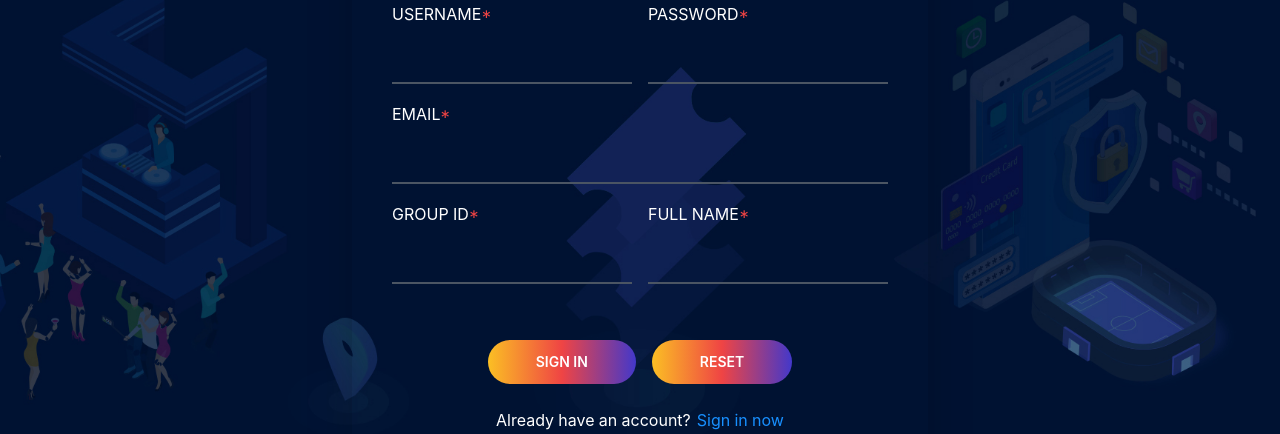
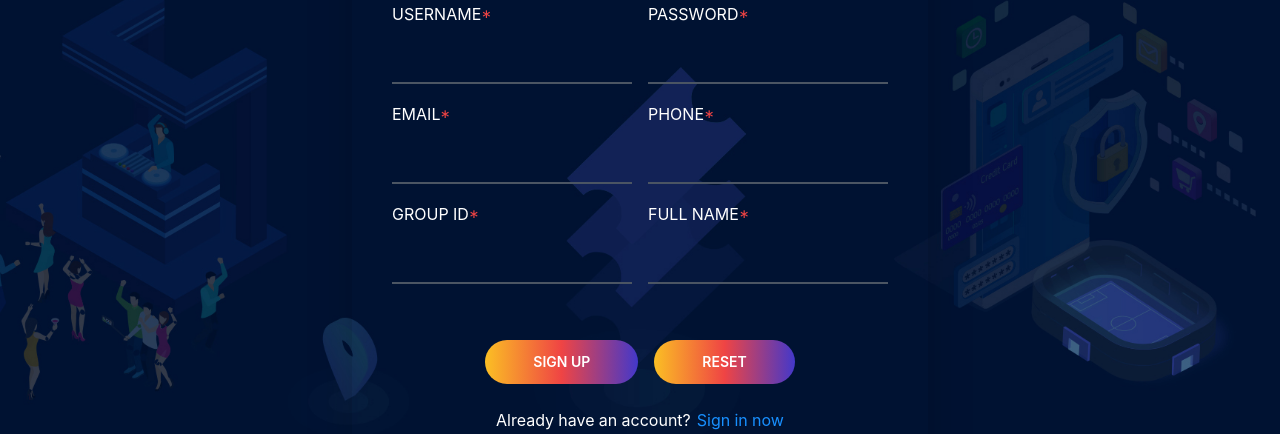
Before and after one commit to AndyLab9596/theater-booking, a React (Create React App) app in the folder browser-side/: page /signup in a window 1280 px wide. Shown: the part 206-640 px from the top of the page. Built offline with nearby package versions, Linux system fonts and the light colour scheme; no server answers.

Commit message:
create register user

```diff
--- a/browser-side/src/pages/SignUp/index.jsx
+++ b/browser-side/src/pages/SignUp/index.jsx
@@ -2,7 +2,12 @@ import { Form, Formik } from 'formik';
 import React, { useEffect } from 'react';
 import InputField from '../../components/InputField';
 import * as yup from 'yup';
-import { NavLink } from 'react-router-dom';
+import { NavLink, useHistory } from 'react-router-dom';
+import { useDispatch } from 'react-redux';
+import createAction from '../../store/actions/createAction';
+import { actionTypes } from '../../store/actions/Types';
+import { registerUser } from '../../store/actions/ManageUserAction';
+import { notification } from 'antd';
 
 const schema = yup.object().shape({
     taiKhoan: yup.string()
@@ -18,7 +23,18 @@ const schema = yup.object().shape({
 })
 
 const SignUpPage = () => {
-
+    const dispatch = useDispatch();
+    const history = useHistory();
+    const openNotification = (desc) => {
+        notification.open({
+            message: 'Something went wrong !!!',
+            description: desc,
+            style: {
+                backgroundColor: "#F87171",
+                color: "#fff"
+            }
+        });
+    };
 
     return (
         <Formik
@@ -32,7 +48,10 @@ const SignUpPage = () => {
             }}
             validationSchema={schema}
             onSubmit={(values) => {
-                console.log(values)
+                dispatch(registerUser(values,
+                    () => { history.push('/signin') },
+                    (desc) => { openNotification(desc) }
+                ))
             }}
         >
             {Formik => (
@@ -41,18 +60,19 @@ const SignUpPage = () => {
                         <p className="text-2xl text-green-500 font-semibold uppercase mb-3">Welcome to</p>
                         <h1 className="text-white text-4xl uppercase">My Theater App</h1>
                     </div>
-                    {console.log(Formik.values)}
+                    {/* {console.log(Formik.values)} */}
                     <Form className="space-y-12 ng-untouched ng-pristine ng-valid" autocomplete="off">
                         <div className="grid grid-cols-2 gap-4">
                             <InputField type="text" name="taiKhoan" label="USERNAME" />
                             <InputField type="password" name="matKhau" label="PASSWORD" />
-                            <InputField type="text" name="email" label="EMAIL" edit="col-span-2" />
+                            <InputField type="text" name="email" label="EMAIL" />
+                            <InputField type="text" name="soDt" label="PHONE" />
                             <InputField type="text" name="maNhom" label="GROUP ID" />
                             <InputField type="text" name="hoTen" label="FULL NAME" />
                         </div>
                         <div className="space-y-2 space-x-4">
                             <button type="submit" className="authBtn">
-                                SIGN IN
+                                SIGN UP
                             </button>
                             <button type="reset" className="authBtn" >
                                 RESET
--- a/browser-side/src/services/manageUserService.js
+++ b/browser-side/src/services/manageUserService.js
@@ -14,6 +14,10 @@ export class ManageUserService extends baseService {
         return this.post(`/api/QuanLyNguoiDung/ThongTinTaiKhoan`)
     }
 
+    registerUser = (values) => {
+        return this.post(`/api/QuanLyNguoiDung/DangKy`, values)
+    }
+
 }
 
 export const manageUserService = new ManageUserService();
--- a/browser-side/src/store/actions/ManageUserAction.js
+++ b/browser-side/src/store/actions/ManageUserAction.js
@@ -13,7 +13,6 @@ export const loginUser = (values, history, openNotification) => {
             history()
         }
         catch (error) {
-            console.log(error.response.data.content)
             openNotification(error.response.data.content)
         }
     }
@@ -24,10 +23,22 @@ export const fetchUser = () => {
         try {
             const res = await manageUserService.fetchUser();
             dispatch(createAction(actionTypes.LOGIN_USER, res.data.content))
-            console.log(res)
         }
         catch (error) {
             console.log(error.response.data.content)
         }
     }
 }
+
+export const registerUser = (values, history, openNotification) => {
+    return async (dispatch) => {
+        try {
+            const res = await manageUserService.registerUser(values);
+            history()
+        }
+        catch (error) {
+            console.log(error.response.data.content)
+            openNotification(error.response.data.content)
+        }
+    }
+}
--- a/browser-side/src/store/actions/Types/index.js
+++ b/browser-side/src/store/actions/Types/index.js
@@ -5,5 +5,5 @@ export const actionTypes = {
 
     LOGIN_USER: "LOGIN_USER",
     LOGOUT_USER: "LOGOUT_USER",
-
+    REGISTER_USER: "REGISTER_USER",
 }
```
